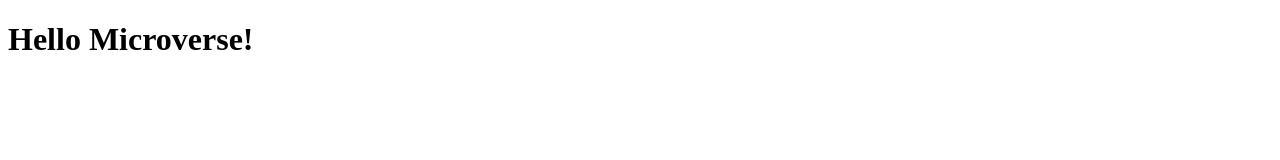
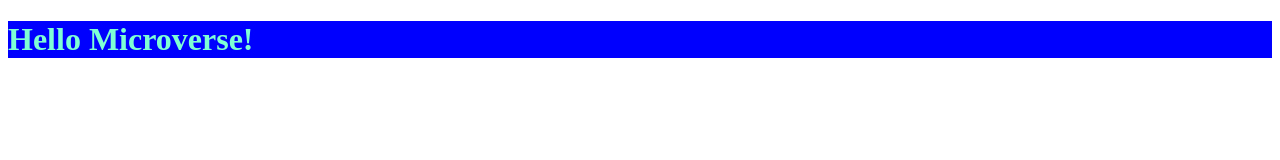
Before and after one commit to HFG43/Modul_1_Hello-Microverse-project, a plain HTML site: page index.html in a window 1280 px wide. Drawn offline with Linux system fonts and the light colour scheme.

Commit message:
Stylesheet added & Linked
Gave Header style

```diff
--- a/index.html
+++ b/index.html
@@ -5,10 +5,11 @@
     <meta http-equiv="X-UA-Compatible" content="IE=edge">
     <meta name="viewport" content="width=device-width, initial-scale=1.0">
     <title>Hello Microverse</title>
+    <link rel="stylesheet" href="style.css">
 </head>
 <body>
     <div>
-        <h1>Hello Microverse!</h1>
+        <h1 class="header">Hello Microverse!</h1>
     </div>
 </body>
 </html>
--- /dev/null
+++ b/style.css
@@ -0,0 +1,4 @@
+.header{
+    color: aquamarine;
+    background-color: blue;
+}
```
